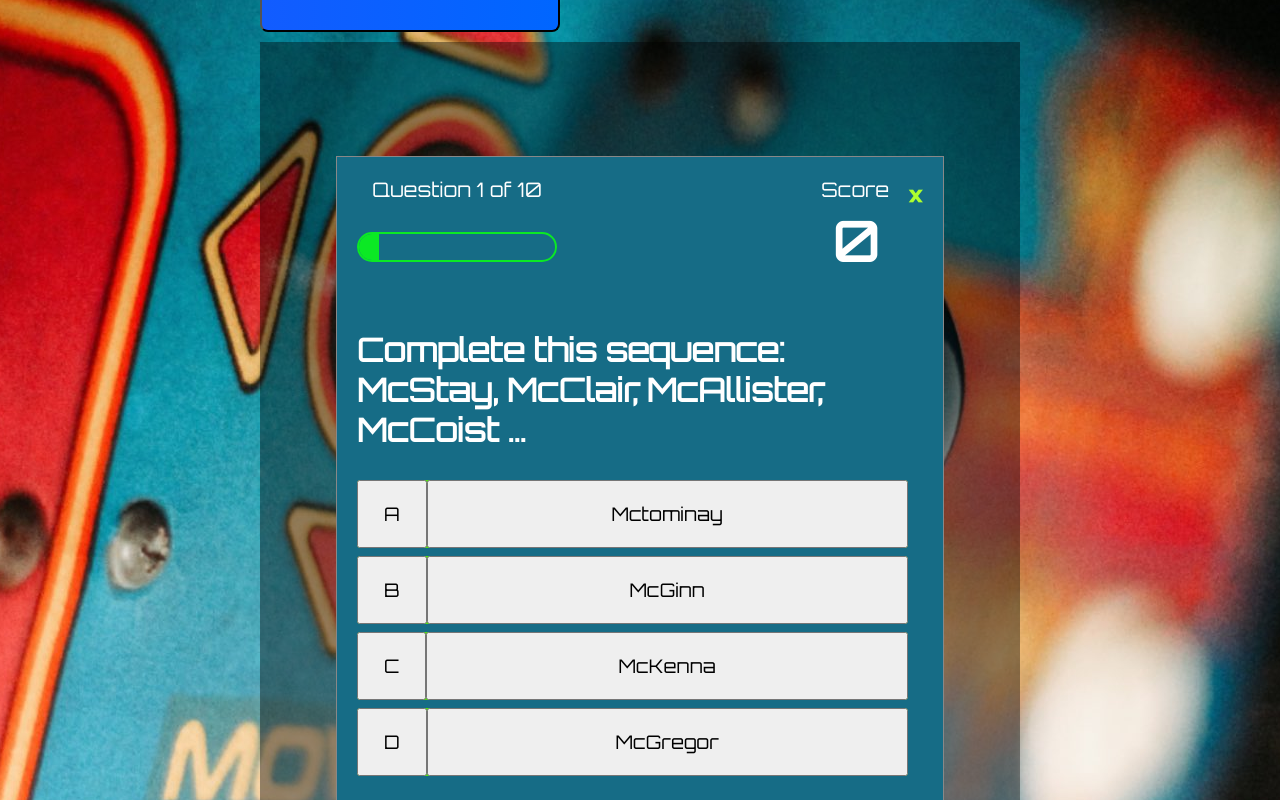
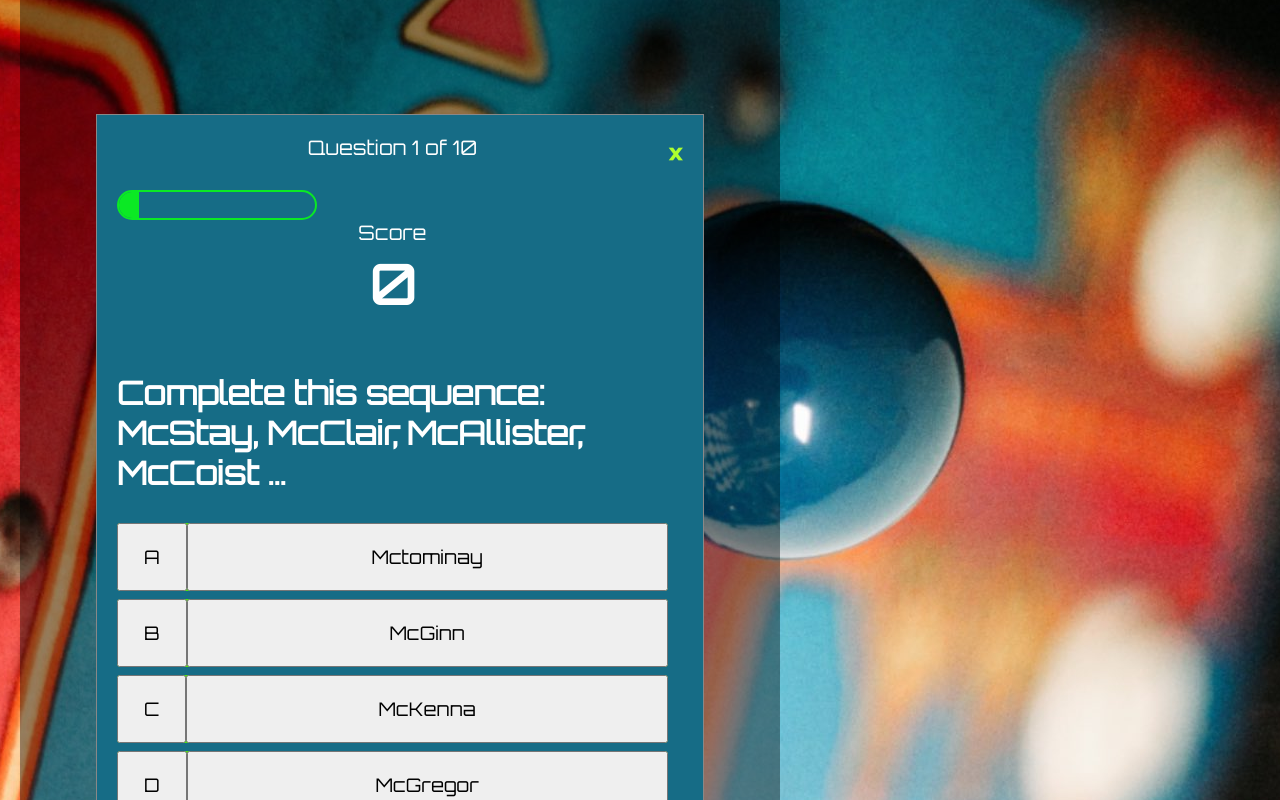
Before and after one commit to peanutbutterclassic/insync, a plain HTML site: page index.html in a window 1280 px wide. Both pictures are taken after a click on the button "LET'S PLAY". Shown: the top 800 px of the page. Drawn offline with Linux system fonts and the light colour scheme.

```diff
--- a/assets/css/quiz.css
+++ b/assets/css/quiz.css
@@ -44,7 +44,7 @@ body {
 /* Heads up Display */
 
 #hud {
-    display: flex;
+    display:block;
     justify-content: space-between;
 }
 
--- a/assets/css/style.css
+++ b/assets/css/style.css
@@ -30,8 +30,11 @@ h2 {
     justify-content: center;
     align-items: center;
     max-width: 80rem;
+    /* max-width: 100%; */
     margin: 0 auto;
     padding: 2rem;
+    /* position: relative; */
+    position: fixed;
 }
 
 .flex-column {
--- a/index.html
+++ b/index.html
@@ -3,14 +3,16 @@
     <head>
         <meta charset="UTF-8">
         <meta name="viewport" content="width=device-width, initial-scale=1.0">
-        <meta name="Description" content="Enter your description here"/>
+        <meta name="Description" content="InSync is a quiz application to help users keep up with the current trends">
+        <meta name="Author" content="Rano Fisher">
 
+        <!-- Site manifest -->
         <link rel="manifest" href="assets/icon/manifest.json">
 
         <!-- FontAwesome link: -->
         <link rel="stylesheet" href="https://use.fontawesome.com/releases/v5.15.3/css/all.css" integrity="sha384-SZXxX4whJ79/gErwcOYf+zWLeJdY/qpuqC4cAa9rOGUstPomtqpuNWT9wdPEn2fk" crossorigin="anonymous">
 
-        <!-- css link -->
+        <!-- CSS links -->
         <link rel="stylesheet" href="assets/css/style.css">
         <link rel="stylesheet" href="assets/css/quiz.css">
         <link rel="stylesheet" href="assets/css/leaderboard.css">
```
Also changed, not shown: leaderboard.html (+2 -0 lines), quiz.html (+2 -0 lines), 1 other file.
